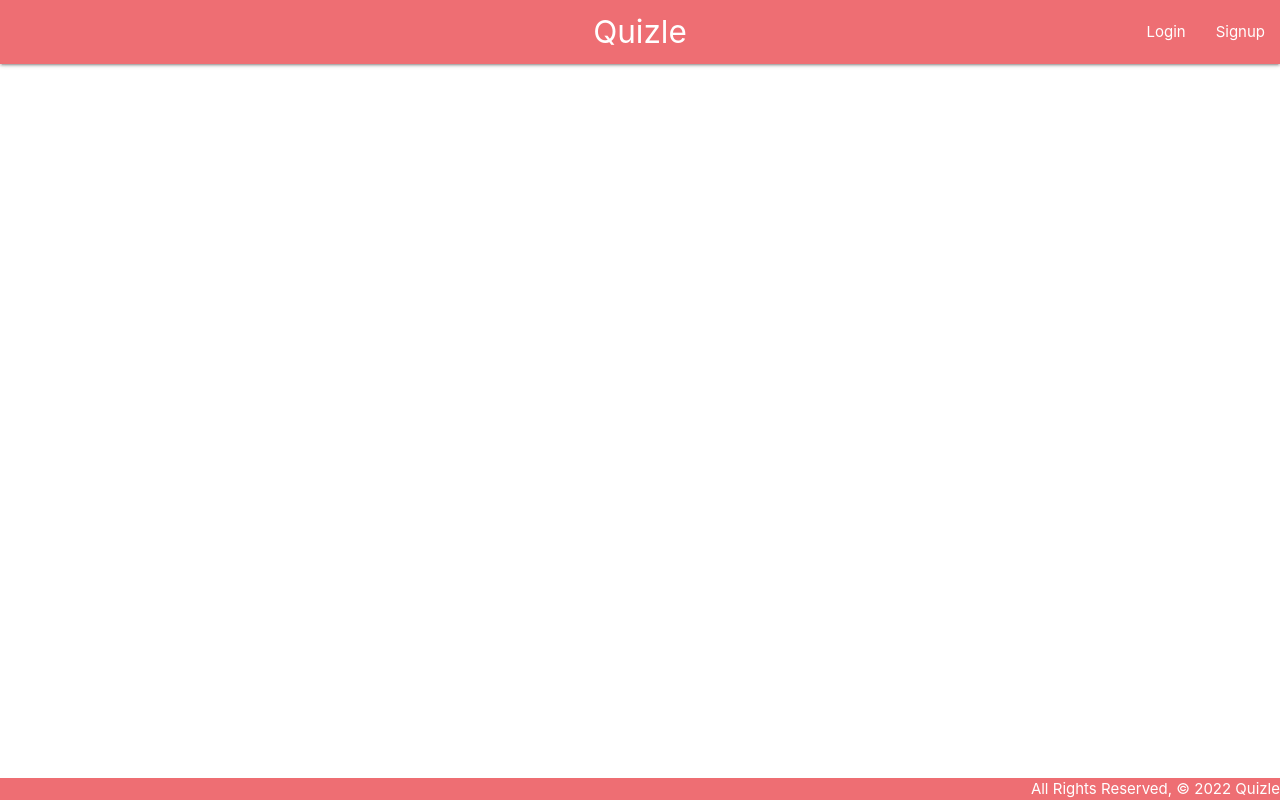
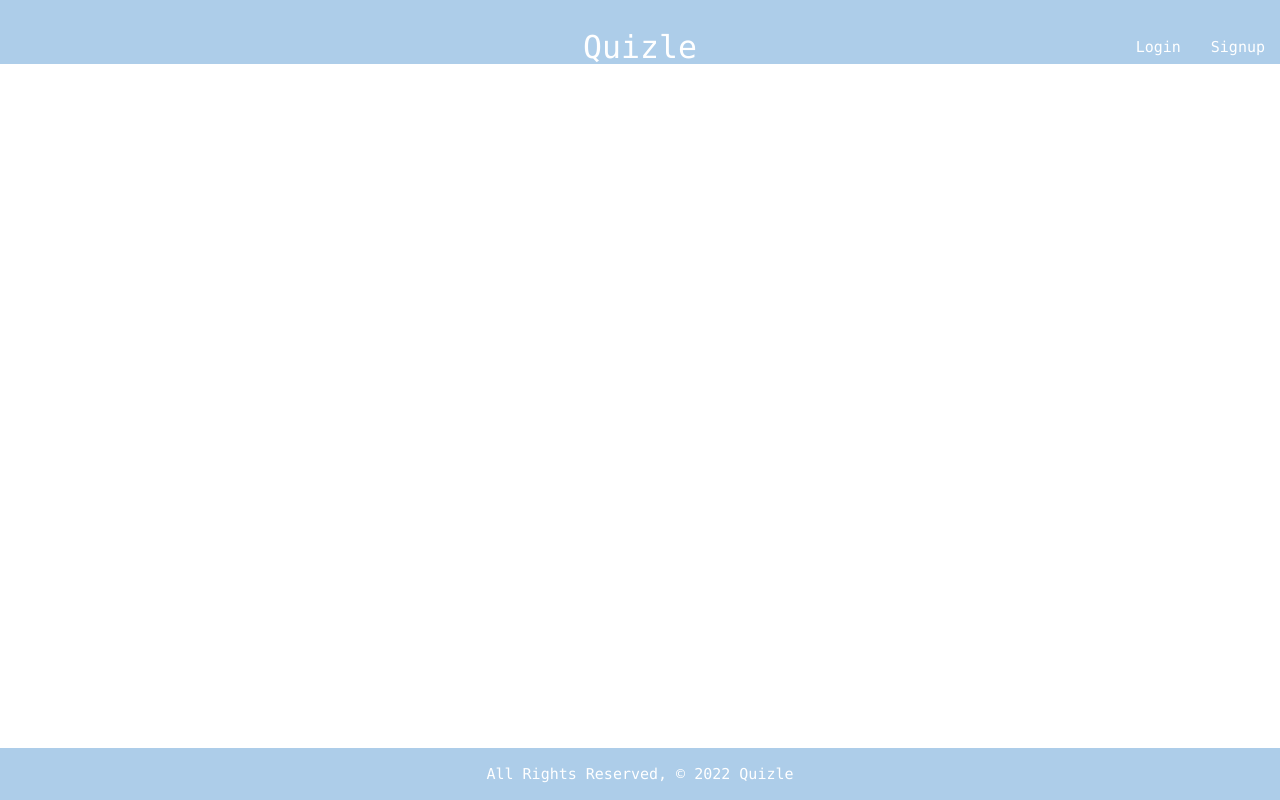
Before and after one commit to BrandonSamaroo/Quizle, a Django app: page / in a window 1280 px wide. Run offline with Django 4.2, Linux system fonts and the light colour scheme.

Commit message:
css pt 1

```diff
--- a/quizle/main_app/static/css/styles.css
+++ b/quizle/main_app/static/css/styles.css
@@ -1,9 +1,25 @@
 body{
-    background-color: white;
+    background-color: rgb(255, 255, 255);
     display: flex;
     min-height: 100vh;
     flex-direction: column;
     color: black;
+}
+
+header nav {
+    background-color: rgb(173, 205, 233);
+    padding: 1em 0;
+    width: 100%;
+    font-family: 'Lucida Console', monospace;
+    box-shadow: none;
+}
+
+footer div{
+    background-color: rgb(173, 205, 233);
+    padding: 1em 0;
+    width: 100%;
+    text-align: center;
+    font-family: 'Lucida Console', monospace;
 }
 
 main{
```
